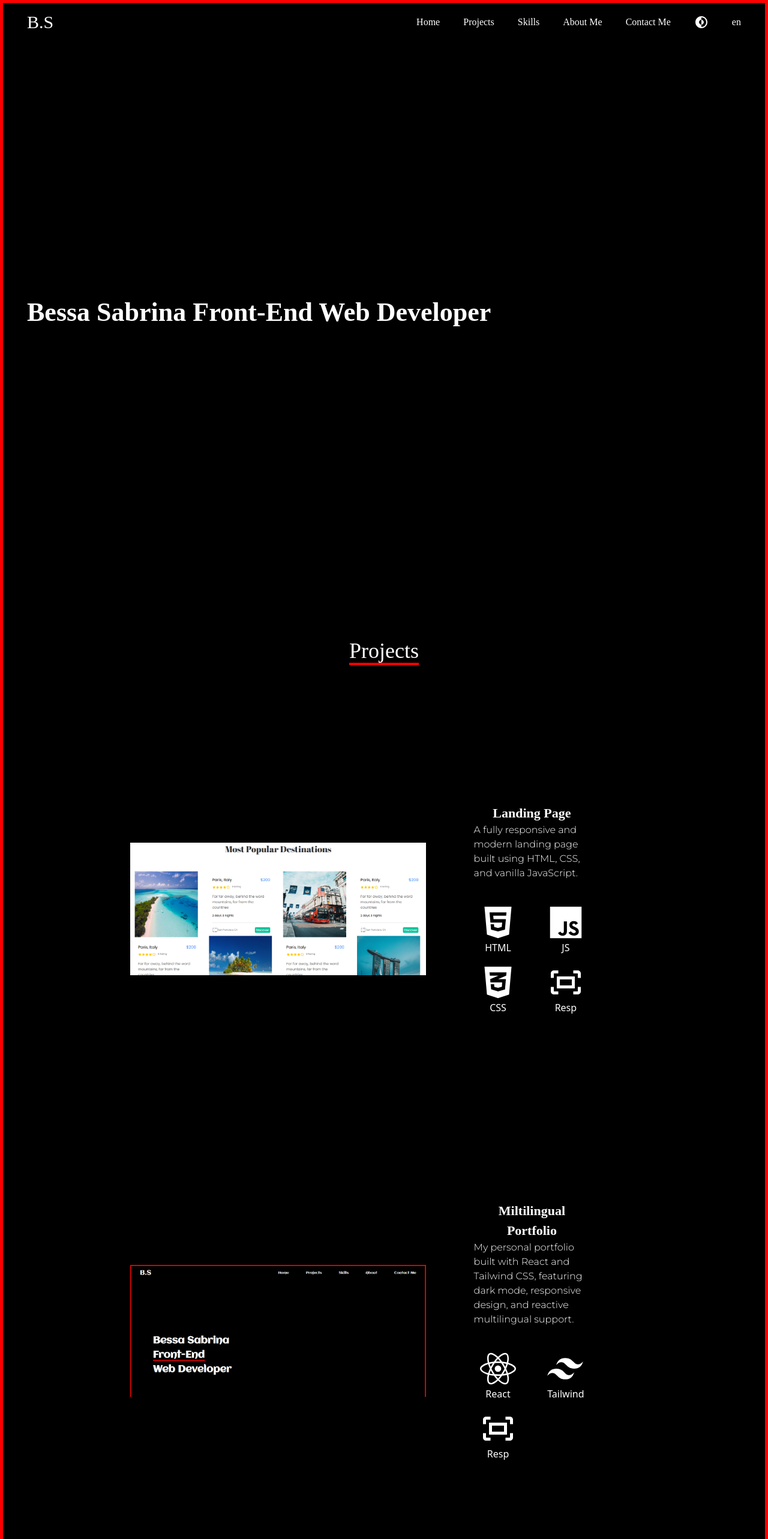
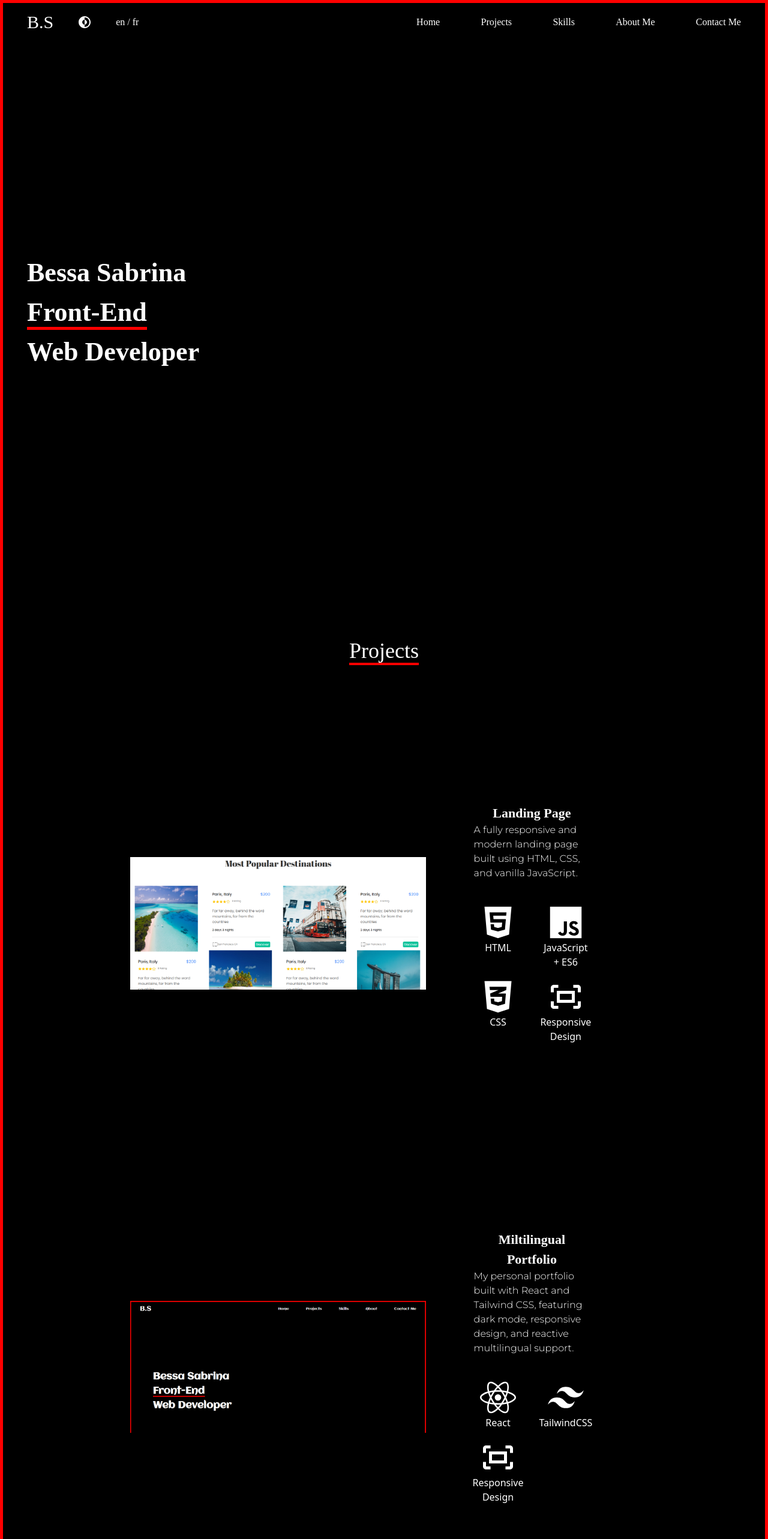
Before and after one commit to SaabImm/Multilingual-Portfolio, a React (Vite) app: page / in a window 1280 px wide. Shown: the top 2566 px of the page at 60% size. Built offline with nearby package versions, Linux system fonts and the light colour scheme; a web font is replaced by a local one.

Commit message:
added ReadMe file and fixed some styling errors

```diff
--- a/src/Components/Icons.jsx
+++ b/src/Components/Icons.jsx
@@ -14,17 +14,17 @@ export default function IconsThing({table}){
         { table.map((ellm) => {
             switch (ellm) {
                 case 'HTML':
-                    return <li key={ellm}> <FaHtml5 className='text-6xl'/> HTML </li>;
+                    return <li key={ellm}> <FaHtml5 className='text-6xl m-auto'/> HTML </li>;
                 case 'CSS':
-                    return <li key={ellm}> <FaCss3Alt className='text-6xl' /> CSS </li> ;
+                    return <li key={ellm}> <FaCss3Alt className='text-6xl m-auto' /> CSS </li> ;
                 case 'JavaScript':
-                    return  <li key={ellm}> <IoLogoJavascript className='text-6xl' /> JS </li> ;
+                    return  <li key={ellm}> <IoLogoJavascript className='text-6xl m-auto' /> JavaScript + ES6 </li> ;
                 case 'Responsive':
-                    return <li key={ellm}> <MdOutlineFitScreen  className='text-6xl' /> Resp </li> ;
+                    return <li key={ellm}> <MdOutlineFitScreen  className='text-6xl m-auto' /> Responsive Design </li> ;
                 case 'React':
-                    return <li key={ellm}> <FaReact  className='text-6xl' /> React </li> ;
+                    return <li key={ellm}> <FaReact  className='text-6xl m-auto'/> React </li> ;
                 case "Tailwind":
-                    return <li key={ellm}> <RiTailwindCssFill className='text-6xl' /> Tailwind </li> ;
+                    return <li key={ellm}> <RiTailwindCssFill className='text-6xl m-auto'/> TailwindCSS </li> ;
 
 
                 default:
--- a/src/Components/Navbar.jsx
+++ b/src/Components/Navbar.jsx
@@ -16,8 +16,15 @@ export default function Navbar({lang}){
     return(
         <>
             <div className='flex font-[Aclonica] flex-row justify-between items-center px-10 font-normal h-16'>
-                <div className="flex flex-row lg:justify-between justify-around items-center w-full">
+                <div className="flex flex-row lg:justify-start justify-around items-center w-full gap-10">
                     <div className='text-3xl'> B.S </div>
+                    <button onClick={toggleDark}>
+                        <i className='text-2xl'> <CgDarkMode /> </i>
+                    </button>
+
+                    <button onClick={toggleLang}>
+                        <span> en / fr</span>
+                    </button>
 
                     <div className="relative inline-block text-left lg:hidden left-0">
                         <button onClick={toggleMenu}>
@@ -58,15 +65,6 @@ export default function Navbar({lang}){
                     </div>
 
 
-                    <button onClick={toggleDark}>
-                        <i className='text-2xl'> <CgDarkMode /> </i>
-                    </button>
-
-                    <button onClick={toggleLang}>
-                        <span> {language}</span>
-                    </button>
-
-
 
                 </div>
 
--- a/src/Pages/AboutMe.jsx
+++ b/src/Pages/AboutMe.jsx
@@ -3,11 +3,11 @@ import image from "../assets/Imgs/SabrinaAvatar.jpg"
 export default function About({lang}){
     return(
         <>
-        <div className=" min-h-screen w-1/2 m-auto">
+        <div className=" min-h-screen md:w-1/2 w-2/3 m-auto">
             <h1 className=" font-[Aclonica] font-normal text-4xl w-max m-auto my-20 border-b-4 border-[#ff0000]" >
                 {lang.about.title}
             </h1>
-            <div className=" flex flex-row justify-between gap-20 ">
+            <div className=" flex md:flex-row flex-col justify-between items-center gap-20 ">
                 <div className= "  basis-1/3"> <img src={image} alt="Sabrina Avatar" loading="lazy"/></div>
                 <div className="  basis-2/3 font-[Montserrat] text-[16px] font-light text-center">
                     {lang.about.bio}
--- a/src/Pages/ContactMe.jsx
+++ b/src/Pages/ContactMe.jsx
@@ -13,7 +13,7 @@ export default function Contact({lang}){
                 {lang.contact.text}
             </div>
 
-            <ul className=' grid grid-cols-3 gap-8 justify-items-center content-center text-center font-extralight w-1/3 m-auto text-sm'>
+            <ul className=' grid grid-cols-3 gap-8 justify-items-center content-center text-center font-extralight lg:w-1/3 w-full m-auto text-sm'>
                 <li> <a href="https://www.fiverr.com/s/qDrvwjZ" target="_blank" rel="noopener noreferrer"> <SiFiverr className='text-5xl'/> Fiver </a> </li>
                 <li> <a href="https://www.linkedin.com/in/saab-imm-4697a8320" target="_blank" rel="noopener noreferrer"> <FaLinkedin className='text-5xl'/> LinkedIn </a></li>
                 <li> <a href="https://github.com/SaabImm" target="_blank" rel="noopener noreferrer"> <FaGithubAlt  className='text-5xl'/> GitHub </a> </li>
--- a/src/Pages/Home.jsx
+++ b/src/Pages/Home.jsx
@@ -7,7 +7,7 @@ export default function Home({lang}){
 
             <div className='flex flex-col justify-center max-w-8/10 h-screen my-10 px-10 lg:mx-15'>
                 <div className='font-[Aclonica] text-[30px] lg:text-[44px] font-bold lg:my-0'>
-                    {lang.home.title}
+                    {lang.home.title1} <br />  <span className='border-b-[5px] border-[#ff0000]'> {lang.home.title2} </span>  <br /> {lang.home.title3}
                 </div>
 
 
--- a/src/Pages/Skills.jsx
+++ b/src/Pages/Skills.jsx
@@ -15,15 +15,15 @@ export default function Skills({lang}) {
                 </h1>
 
                 <ul className=' grid grid-cols-2 gap-8 justify-items-center content-center text-center font-extralight w-1/3 m-auto text-sm lg:grid-cols-3'>
-                    <li> <FaHtml5 className='text-6xl'/> HTML </li>
-                    <li> <FaCss3Alt className='text-6xl'/> CSS </li>
-                    <li> <IoLogoJavascript className='text-6xl'/> JS </li>
-                    <li> <MdOutlineFitScreen className='text-6xl'/> Resp </li>
-                    <li> <RiTailwindCssFill className='text-6xl'/> Tailwind </li>
-                    <li> <FaGitAlt  className='text-6xl'/> Git </li>
-                    <li> <FaGithubAlt  className='text-6xl'/> GitHub </li>
-                    <li> <FaSass  className='text-6xl'/> Sass </li>
-                    <li> <FaBootstrap   className='text-6xl'/> Boostrap </li>
+                    <li> <FaHtml5 className='text-6xl m-auto my-2'/> HTML</li>
+                    <li> <FaCss3Alt className='text-6xl m-auto my-2'/> CSS </li>
+                    <li> <IoLogoJavascript className='text-6xl m-auto my-2'/> JavaScript + ES6 </li>
+                    <li> <MdOutlineFitScreen className='text-6xl  m-auto my-2'/>  Responsive Design </li>
+                    <li> <RiTailwindCssFill className='text-6xl m-auto my-2'/> TailwindCSS </li>
+                    <li> <FaGitAlt  className='text-6xl m-auto my-2'/> Git </li>
+                    <li> <FaGithubAlt  className='text-6xl m-auto my-2'/> GitHub </li>
+                    <li> <FaSass  className='text-6xl m-auto my-2'/> Sass </li>
+                    <li> <FaBootstrap   className='text-6xl m-auto my-2'/> Boostrap </li>
                 </ul>
 
 
--- a/src/Translations/en.json
+++ b/src/Translations/en.json
@@ -7,7 +7,9 @@
     "contact": "Contact Me"
   },
   "home": {
-    "title": "Bessa Sabrina Front-End Web Developer"
+    "title1": "Bessa Sabrina",
+    "title2" : "Front-End",
+    "title3" : "Web Developer"
   },
   "about": {
     "title": "About Me",
--- a/src/Translations/fr.json
+++ b/src/Translations/fr.json
@@ -4,10 +4,12 @@
     "projects": "Projets",
     "skills": "Compétences",
     "about": "A propos",
-    "contact": "Contactez "
+    "contact": "Contact "
   },
   "home": {
-    "title": "Bessa Sabrina Developpeuse Front-end"
+    "title1": "Bessa Sabrina",
+    "title2" : "Developpeuse Web",
+    "title3" : "Front-End"
   },
   "about": {
     "title": "About Me",
```
Also changed, not shown: 1 other file (tests, documents, lock files or other folders).
